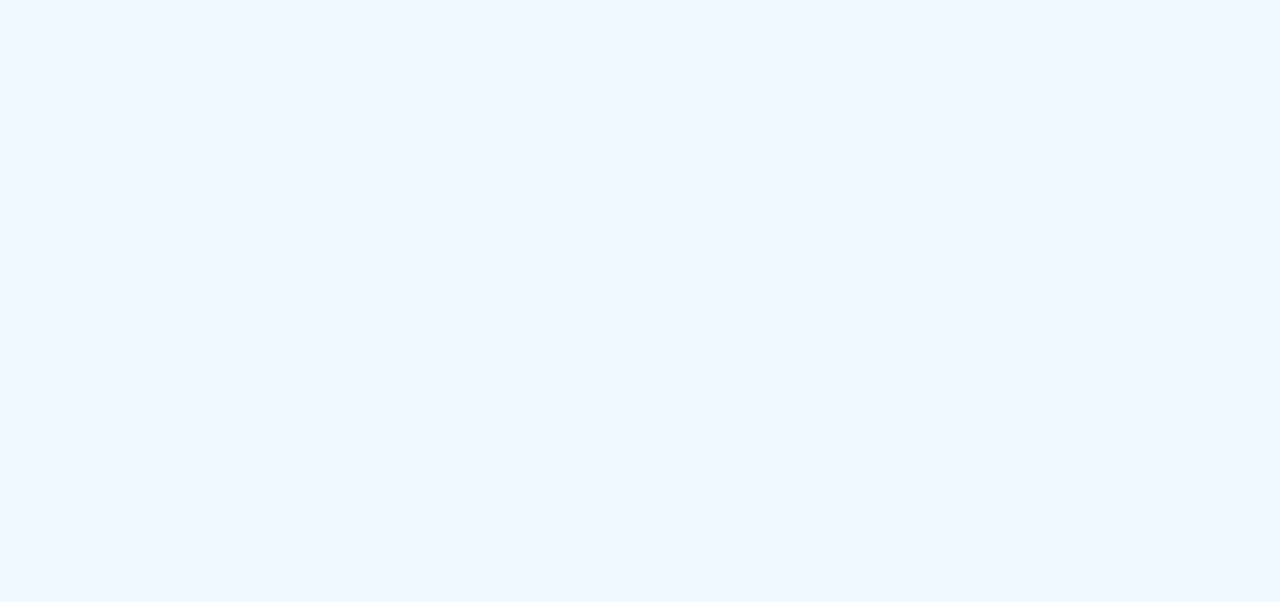
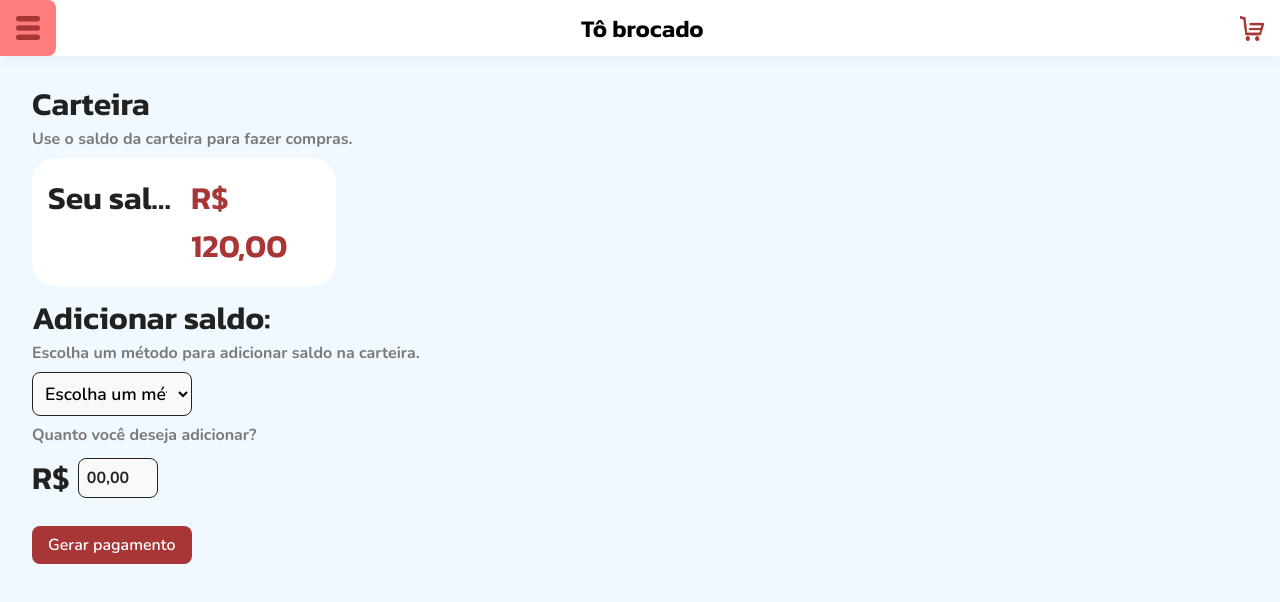
Before and after one commit to claryfigs/RestaurantSystem-FrontEnd, a React (Vite) app: page /wallet-client in a window 1280 px wide. Before the commit this address had no page. Shown: the top 602 px of the page. Built offline with nearby package versions, Linux system fonts and the light colour scheme.

Commit message:
wallet client screen

```diff
--- a/src/components/counter-items/counter-items.css
+++ b/src/components/counter-items/counter-items.css
@@ -6,7 +6,9 @@
 }
 
 .counter-button {
-    text-align: center;
+    display: flex;
+    align-items: center;
+    justify-content: center;
     background-color: #ff7a7a;
     border: none;
     font-family: var(--fonte-principal);
@@ -22,7 +24,9 @@
 }
 
 .counter-display {
-    text-align: center;
+    display: flex;
+    align-items: center;
+    justify-content: center;
     background-color: #ffffff;
     border: 1px solid var(--cinza-claro);
     font-family: var(--fonte-principal);
@@ -40,8 +44,8 @@
 
 .counter-text{
     font-family: var(--fonte-principal);
-    font-weight: 400;
+    font-weight: 600;
     font-size: 1rem;
     margin-left: 1vh;
-    color: var(--cinza-escuro);
+    color: var(--vermelho-forte);
 }
--- a/src/components/counter-items/counter-items.tsx
+++ b/src/components/counter-items/counter-items.tsx
@@ -18,7 +18,7 @@ const CounterItems: React.FC = () => {
       <div className='counter-display'>{count}</div>
       <div className='counter-button' onClick={increase}>+</div>
       {count === 10 && (
-        <p className='counter-text'>O máximo de itens solicitáveis é 10</p>
+        <p className='counter-text'>O máximo de solicitáveis é 10</p>
       )}
     </div>
   );
--- /dev/null
+++ b/src/components/input-money/input-money.css
@@ -0,0 +1,12 @@
+.input-money {
+  width: 10vh;
+  height: 100%;
+  padding: 1vh;
+  border-radius: 1vh;
+  border: 1px solid var(--cinza-escuro);
+  background-color: #f9f9f9;
+  font-family: var(--fonte-principal);
+  color: var(--cinza-escuro);
+  font-weight: 700;
+  font-size: 1rem;
+}
--- /dev/null
+++ b/src/components/input-money/input-money.tsx
@@ -0,0 +1,40 @@
+import React from 'react';
+import './input-money.css';
+
+type MoneyInputProps = {
+  value: string;
+  onChange: (value: string) => void;
+  placeholder?: string;
+};
+
+const MoneyInput: React.FC<MoneyInputProps> = ({ value, onChange, placeholder }) => {
+  const handleChange = (e: React.ChangeEvent<HTMLInputElement>) => {
+    let rawValue = e.target.value;
+
+    // Remove tudo que não for número
+    rawValue = rawValue.replace(/\D/g, '');
+
+    // Garante pelo menos 3 dígitos para fazer a conversão correta
+    if (rawValue.length < 3) {
+      rawValue = rawValue.padStart(3, '0');
+    }
+
+    const numericValue = (parseInt(rawValue, 10) / 100).toFixed(2);
+    const formattedValue = numericValue.replace('.', ',');
+
+    onChange(formattedValue);
+  };
+
+  return (
+    <input
+      type="text"
+      inputMode="numeric"
+      className="input-money"
+      value={value}
+      onChange={handleChange}
+      placeholder={placeholder}
+    />
+  );
+};
+
+export default MoneyInput;
--- a/src/components/input-observation/input-observation.css
+++ b/src/components/input-observation/input-observation.css
@@ -1,5 +1,5 @@
 .input-observation {
-    width: 100%;
+    width: 50vh;
     height: 100%;
     padding: 1vh;
     border-radius: 1vh;
--- /dev/null
+++ b/src/components/select-payment/select-payment.tsx
@@ -0,0 +1,43 @@
+import React, { useState } from 'react';
+import './select-payment.css'; // crie esse arquivo
+
+type SelectProps = {
+  label?: string;
+  onChange: (value: string) => void;
+};
+
+const SelectPayment: React.FC<SelectProps> = ({ label, onChange }) => {
+  const [selectedValue, setSelectedValue] = useState('');
+
+  const options = [
+    { label: 'Pix', value: 'A' },
+    { label: 'Boleto', value: 'B' },
+  ];
+
+  const handleChange = (e: React.ChangeEvent<HTMLSelectElement>) => {
+    const newValue = e.target.value;
+    setSelectedValue(newValue);
+    onChange(newValue);
+  };
+
+  return (
+    <div className="select-container">
+      {label && <label>{label}</label>}
+
+      <select value={selectedValue} onChange={handleChange} className="custom-select">
+
+        <option value="" disabled>Escolha um método</option>
+
+        {options.map((option) => (
+
+          <option key={option.value} value={option.value}>
+            {option.label}
+          </option>
+
+        ))}
+      </select>
+    </div>
+  );
+};
+
+export default SelectPayment;
--- a/src/components/sidebar-client/sidebar-client.css
+++ b/src/components/sidebar-client/sidebar-client.css
@@ -75,7 +75,7 @@
   border-radius: 5vh;
   font-family: var(--fonte-principal);
   font-weight: 700;
-  font-size: 0.9rem;
+  font-size: 1rem;
   color: white;
   user-select: none;
   overflow: hidden;        /* Esconde o conteúdo que ultrapassa as bordas */
--- a/src/components/sidebar-client/sidebar-client.tsx
+++ b/src/components/sidebar-client/sidebar-client.tsx
@@ -1,12 +1,19 @@
 import React, { useState } from 'react';
+import { useNavigate } from 'react-router-dom';
 import './sidebar-client.css';
 import SidebarIcon from '../../assets/sidebar-icon.png';
 
 const SidebarClient: React.FC = () => {
   const [isOpen, setIsOpen] = useState(false);
+  const navigate = useNavigate();
 
   const toggleSidebar = () => {
     setIsOpen((prev) => !prev);
+  };
+
+  const handleNavigate = (path: string) => {
+    navigate(path);
+    setIsOpen(false); // Fecha o menu após navegar
   };
 
   return (
@@ -17,14 +24,18 @@ const SidebarClient: React.FC = () => {
         </div>
       )}
 
-      {/* Sempre renderiza a sidebar, com animação controlada por classe */}
       <div className={`sidebar-box-open ${isOpen ? 'open' : 'close'}`}>
         <div className='sidebar-box-version2' onClick={toggleSidebar}>
           <img src={SidebarIcon} alt="Ícone do menu" className="sidebar-icon" />
         </div>
-        <p className='sidebar-buttons'>Restaurantes</p>
+
+        <p className='sidebar-buttons' onClick={() => handleNavigate('/home-client')}>Restaurantes</p>
         <p className='sidebar-buttons'>Acompanhar pedido</p>
+
+        <p className='sidebar-buttons' onClick={() => handleNavigate('/wallet-client')}>Carteira</p>
+
         <p className='sidebar-buttons'>Histórico de pedidos</p>
+        <p className='sidebar-buttons'>Perfil</p>
         <p className='sidebar-buttons'>Suporte</p>
         <p className='sidebar-buttons'>Sair</p>
       </div>
--- a/src/main.tsx
+++ b/src/main.tsx
@@ -5,14 +5,17 @@ import './index.css';
 import Home from './pages/home-client';
 import RestaurantClient from './pages/restaurant-client';
 import FinalizeOrder from './pages/finalize-order';
+import WalletClient from './pages/wallet-client';
 
 createRoot(document.getElementById('root')!).render(
   <StrictMode>
     <BrowserRouter>
       <Routes>
         <Route path="/" element={<Home />} />
+        <Route path="/home-client" element={<Home />} />
         <Route path="/restaurant-client" element={<RestaurantClient />} />
         <Route path="/finalize-order" element={<FinalizeOrder />} />
+        <Route path="/wallet-client" element={<WalletClient/>} />
       </Routes>
     </BrowserRouter>
   </StrictMode>
--- /dev/null
+++ b/src/pages/wallet-client/index.tsx
@@ -0,0 +1,55 @@
+import './style.css'
+import { useState } from 'react';
+import NavbarClient from '../../components/navbar-client/navbar-client'
+import SelectPayment from '../../components/select-payment/select-payment'
+import MoneyInput from '../../components/input-money/input-money';
+import Button from '../../components/Button/Button';
+
+function WalletClient() {
+
+    const handleSelectChange = (value: string) => {
+    console.log('Selecionado:', value);
+  };
+
+    const [value, setValue] = useState('00,00'); // começa com 00,00
+
+return (
+    <div>
+        <NavbarClient/>
+        <div className='wallet-client'>
+
+            <h1>Carteira</h1>
+            <h2>Use o saldo da carteira para fazer compras.</h2>
+
+            <div className='wallet-client-balance'>
+                <h1>Seu saldo:</h1>
+                <p className='wallet-client-balance-text'>R$ 120,00</p>
+            </div>
+
+            <h1>Adicionar saldo:</h1>
+            <h2>Escolha um método para adicionar saldo na carteira.</h2>
+
+            <div className='wallet-client-space'>
+                <SelectPayment onChange={handleSelectChange}/>
+            </div>
+
+
+            <h2>Quanto você deseja adicionar?</h2>
+
+            <div className='wallet-client-space'>
+                <div className='wallet-client-space2'>
+                    <h1 className='wallet-client-space3'>R$</h1>
+                    <MoneyInput value={value} onChange={setValue} placeholder="Digite o valor" />
+                </div>
+            </div>
+
+            <div className='wallet-client-button'>
+            <Button label="Gerar pagamento" variant="secondary"/>
+            </div>
+
+        </div>
+    </div>
+)
+}
+
+export default WalletClient
--- /dev/null
+++ b/src/pages/wallet-client/style.css
@@ -0,0 +1,47 @@
+.wallet-client{
+    display: flex;
+    flex-direction: column;
+    margin-top: 10vh;
+    margin-left: 4vh;
+    margin-right: 4vh;
+    justify-content: center;
+    align-content: center;
+}
+
+.wallet-client-balance{
+    margin-top: 1vh;
+    display: flex;
+    flex-direction: line;
+    background-color: white;
+    padding: 2vh;
+    border-radius: 3vh;
+    width: 38vh;
+    margin-bottom: 1vh;
+}
+
+.wallet-client-balance-text{
+    color: var(--vermelho-forte);
+    font-family: var(--fonte-titulo);
+    font-weight: 600;
+    font-size: 2rem;
+    margin-left: 1vh;
+}
+
+.wallet-client-space{
+    margin-top: 1vh;
+    margin-bottom: 1vh;
+}
+
+.wallet-client-space2{
+    display: flex;
+    flex-direction: line;
+    align-items: center;
+}
+
+.wallet-client-space3{
+    margin-right: 1vh;
+}
+
+.wallet-client-button{
+    margin-top: 2vh;
+}
```
Also changed, not shown: src/components/select-payment/select-payment.css (added).
